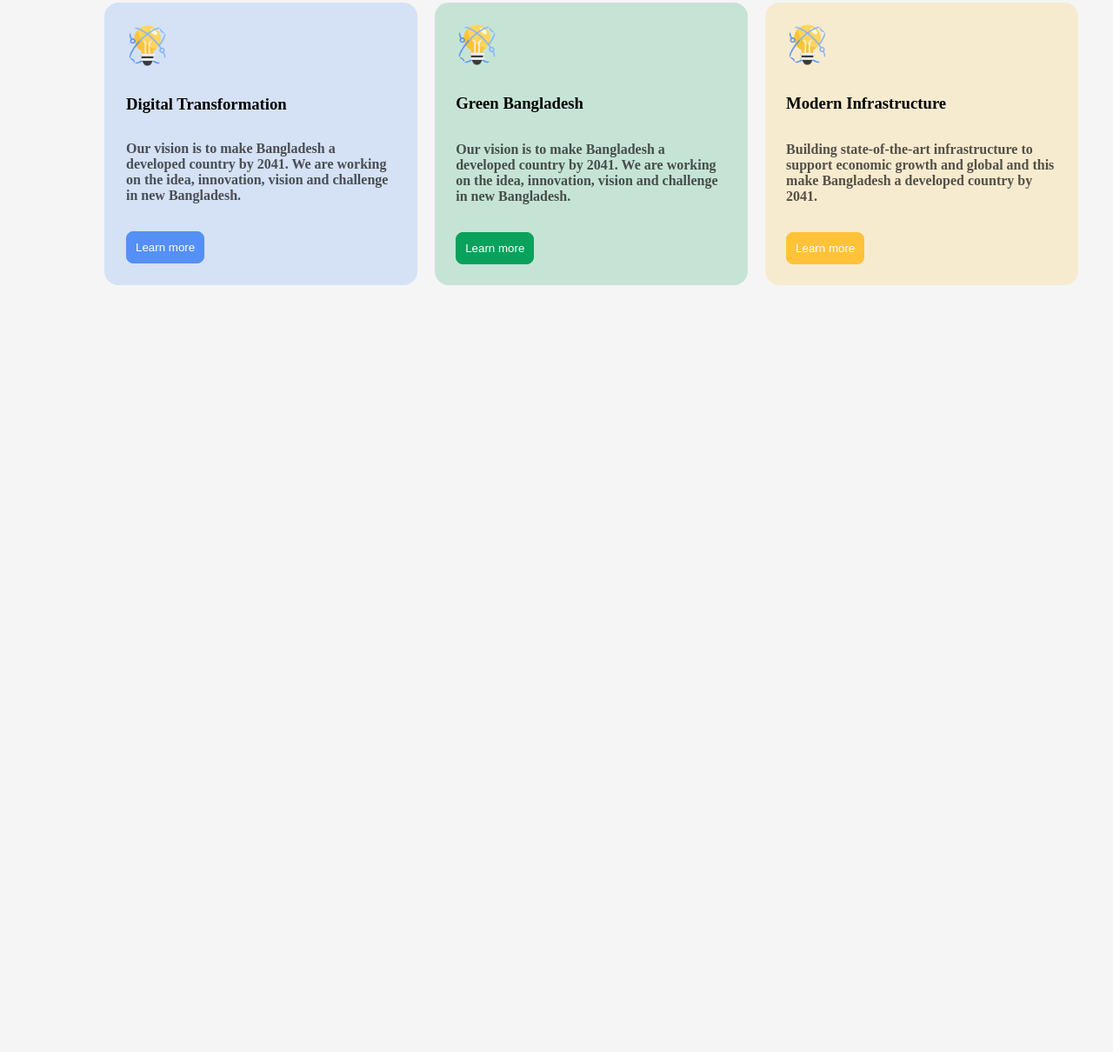
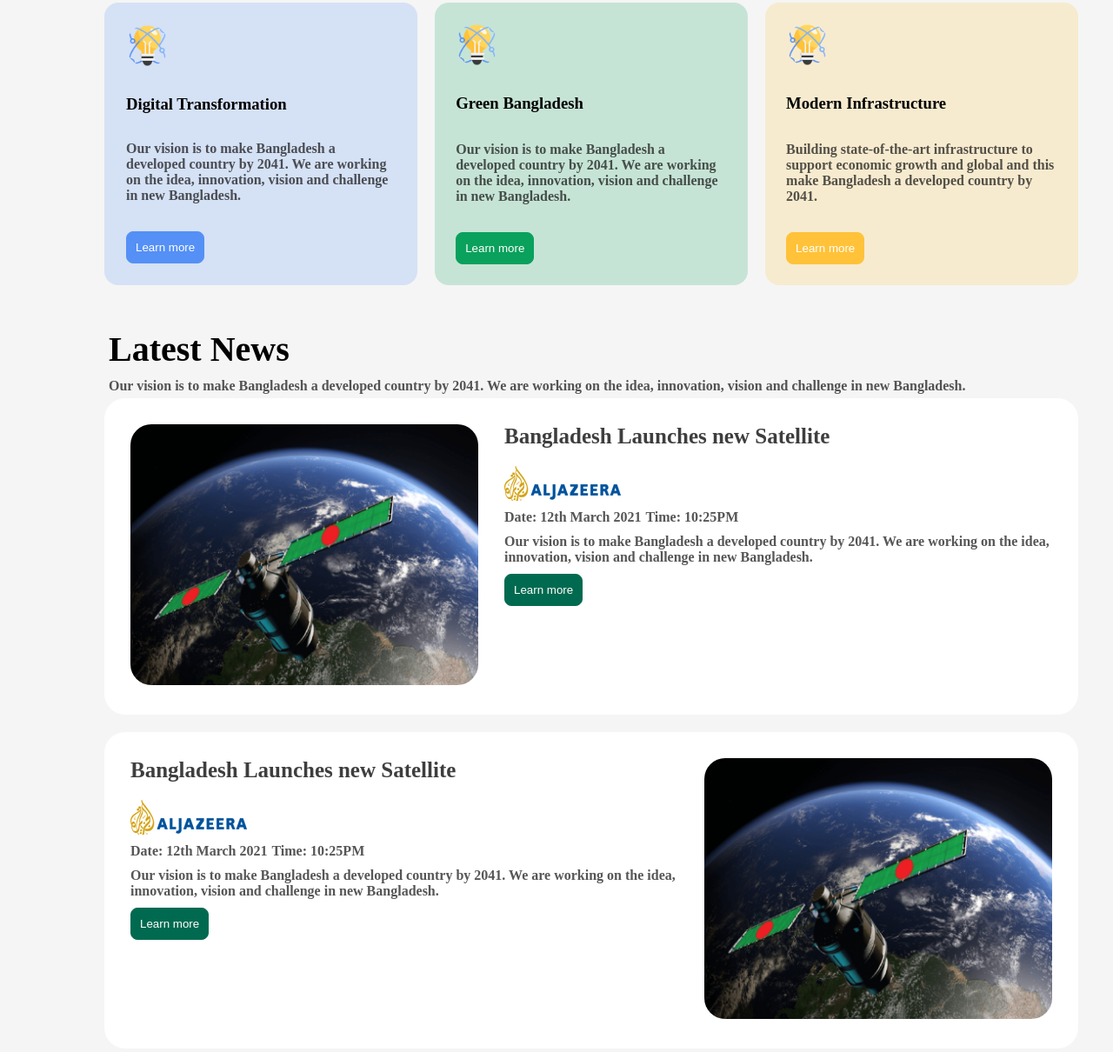
Before and after one commit to nafijur-rahaman/Assignment-01, a plain HTML site: page index.html in a window 1280 px wide. Shown: the part 784-1994 px from the top of the page at 87% size. Before the commit the page ends 1122 px from the top, so only its background shows below. Drawn offline with Linux system fonts and the light colour scheme.

Commit message:
news section done

```diff
--- a/index.html
+++ b/index.html
@@ -1,11 +1,13 @@
 <!DOCTYPE html>
 <html lang="en">
+
 <head>
   <meta charset="UTF-8" />
   <meta name="viewport" content="width=device-width, initial-scale=1.0" />
   <title>Bangladesh 2.0</title>
   <link rel="stylesheet" href="style.css" />
 </head>
+
 <body>
   <!-- navbar -->
   <section>
@@ -23,7 +25,7 @@
     <div class="hero">
       <div class="hero-text">
         <p>Bangladesh 2.0</p>
-        <h1>Idea, Innovation, vision and  challenge in new Bangladesh.</h1>
+        <h1>Idea, Innovation, vision and challenge in new Bangladesh.</h1>
         <button class="btn2">Explore New Bangladesh</button>
 
       </div>
@@ -37,14 +39,16 @@
     <div class="vision">
       <div class="vision-text">
         <h1>The vision of Bangladesh 2.0</h1>
-            <p>Our vision is to make Bangladesh a developed country by 2041. We are working on the idea, innovation, vision and challenge in new Bangladesh.</p>
+        <p>Our vision is to make Bangladesh a developed country by 2041. We are working on the idea, innovation, vision
+          and challenge in new Bangladesh.</p>
       </div>
 
       <div class="vision-card">
         <div class="card">
           <img src="./assets/card-icon.png" alt="">
           <h3>Digital Transformation</h3>
-            <p>Our vision is to make Bangladesh a developed country by 2041. We are working on the idea, innovation, vision and challenge in new Bangladesh.</p>
+          <p>Our vision is to make Bangladesh a developed country by 2041. We are working on the idea, innovation,
+            vision and challenge in new Bangladesh.</p>
           <button class="card-btn">Learn more</button>
         </div>
 
@@ -52,7 +56,8 @@
         <div class="card_2">
           <img src="./assets/card-icon.png" alt="">
           <h3>Green Bangladesh</h3>
-            <p>Our vision is to make Bangladesh a developed country by 2041. We are working on the idea, innovation, vision and challenge in new Bangladesh.</p>
+          <p>Our vision is to make Bangladesh a developed country by 2041. We are working on the idea, innovation,
+            vision and challenge in new Bangladesh.</p>
           <button class="card-btn">Learn more</button>
         </div>
 
@@ -61,20 +66,82 @@
           <img src="./assets/card-icon.png" alt="">
           <h3>Modern Infrastructure</h3>
           <p>
-              Building state-of-the-art infrastructure to support economic growth and global and this make Bangladesh a developed country by 2041.
+            Building state-of-the-art infrastructure to support economic growth and global and this make Bangladesh a
+            developed country by 2041.
           </p>
 
           <button class="card-btn">Learn more</button>
         </div>
-
-
       </div>
 
   </section>
+
+  <!-- news section -->
+
+  <section class="news-section">
+
+    <div class="news">
+
+
+      <div class="news-text">
+        <h1>Latest News</h1>
+        <p>Our vision is to make Bangladesh a developed country by 2041. We are working on the idea, innovation, vision
+          and challenge in new Bangladesh.</p>
+      </div>
+
+
+      <div class="news_card">
+        <div class="news_image">
+          <img src="./assets/satelite.png" alt="">
+        </div>
+
+        <div class="news_details">
+          <h3>Bangladesh Launches new Satellite</h3>
+          <img src="./assets/al-jazeera.png" alt="">
+          <div class="date">
+            <p>Date: 12th March 2021</p>
+            <p>Time: 10:25PM</p>
+          </div>
+          <p>Our vision is to make Bangladesh a developed country by 2041. We are working on the idea, innovation,
+            vision
+            and challenge in new Bangladesh.</p>
+          <button>Learn more</button>
+        </div>
+
+      </div>
 
 
 
 
 
+      <div class="news_card">
+
+
+        <div class="news_details">
+          <h3>Bangladesh Launches new Satellite</h3>
+          <img src="./assets/al-jazeera.png" alt="">
+          <div class="date">
+            <p>Date: 12th March 2021</p>
+            <p>Time: 10:25PM</p>
+          </div>
+          <p>Our vision is to make Bangladesh a developed country by 2041. We are working on the idea, innovation,
+            vision
+            and challenge in new Bangladesh.</p>
+          <button>Learn more</button>
+        </div>
+        <div class="news_image">
+          <img src="./assets/satelite.png" alt="">
+        </div>
+      </div>
+
+
+
+    </div>
+
+
+
+  </section>
+
 </body>
+
 </html>
--- a/style.css
+++ b/style.css
@@ -259,3 +259,81 @@ li{
     background-color: rgb(202, 5, 5);
     color: white;
 }
+
+.news-section{
+    margin: auto;
+    width: 70rem;
+    margin-bottom: 10px;
+}
+
+.news-text{
+    margin: 5px;
+    margin-top: 50px;
+}
+
+.news-text h1{
+    font-family: Fira Sans;
+    font-weight:bolder;
+    font-size: 40px;
+    margin-bottom: 10px;
+}
+
+.news-text p{
+    font-family: Fira Sans;
+    font-weight: 900;
+    color: rgba(14, 14, 14, 0.7);
+}
+.date{
+    display: flex;
+    gap: 5px;
+}
+.news_card{
+    width: 100%;
+    display: flex;
+    gap: 30px;
+    background-color: rgb(255, 255, 255);
+    border-radius: 24px;
+    padding: 30px;
+    margin-bottom: 20px;
+}
+.news_image img{
+width: 400px;
+border-radius: 24px;
+}
+
+.news_details{
+
+    display: flex;
+    flex-direction: column;
+    justify-content: flex-start;
+    align-items: flex-start;
+    gap: 10px;
+}
+
+.news_details h3{
+    font-family: Fira Sans;
+    font-weight:bolder;
+    font-size: 25px;
+    margin-bottom: 10px;
+    color:rgba(14, 14, 14, 0.8);
+}
+
+.news_details p{
+    font-family: Fira Sans;
+    font-weight: 900;
+    color: rgba(14, 14, 14, 0.7);
+}
+
+.news_details button{
+    padding: 10px;
+    border-radius: 8px;
+    border: 1px solid rgb(0, 106, 80);
+    background-color: rgb(0, 106, 80);
+    color: white;
+    cursor: pointer;
+}
+
+.news_details button:hover{
+    background-color: rgb(202, 5, 5);
+    color: white;
+}
```
Lines whose indentation alone changed are shown as unchanged.
